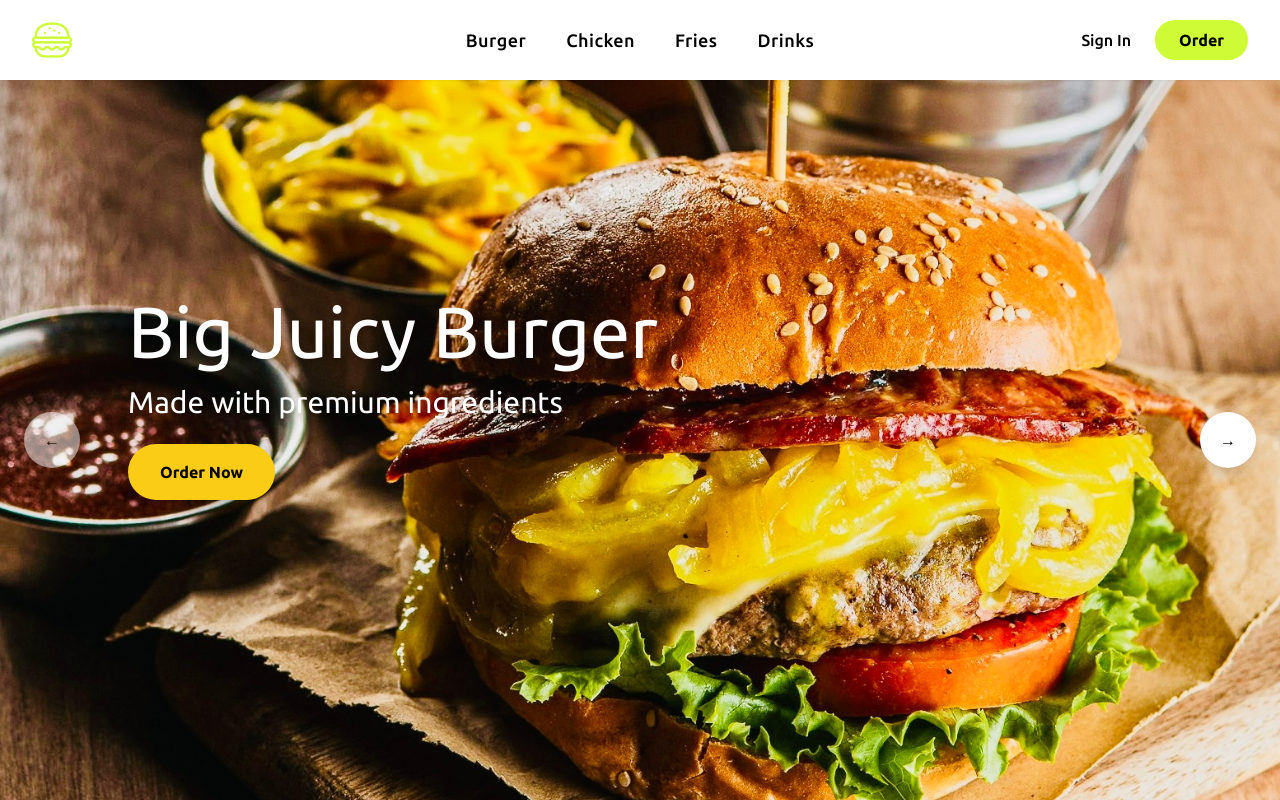
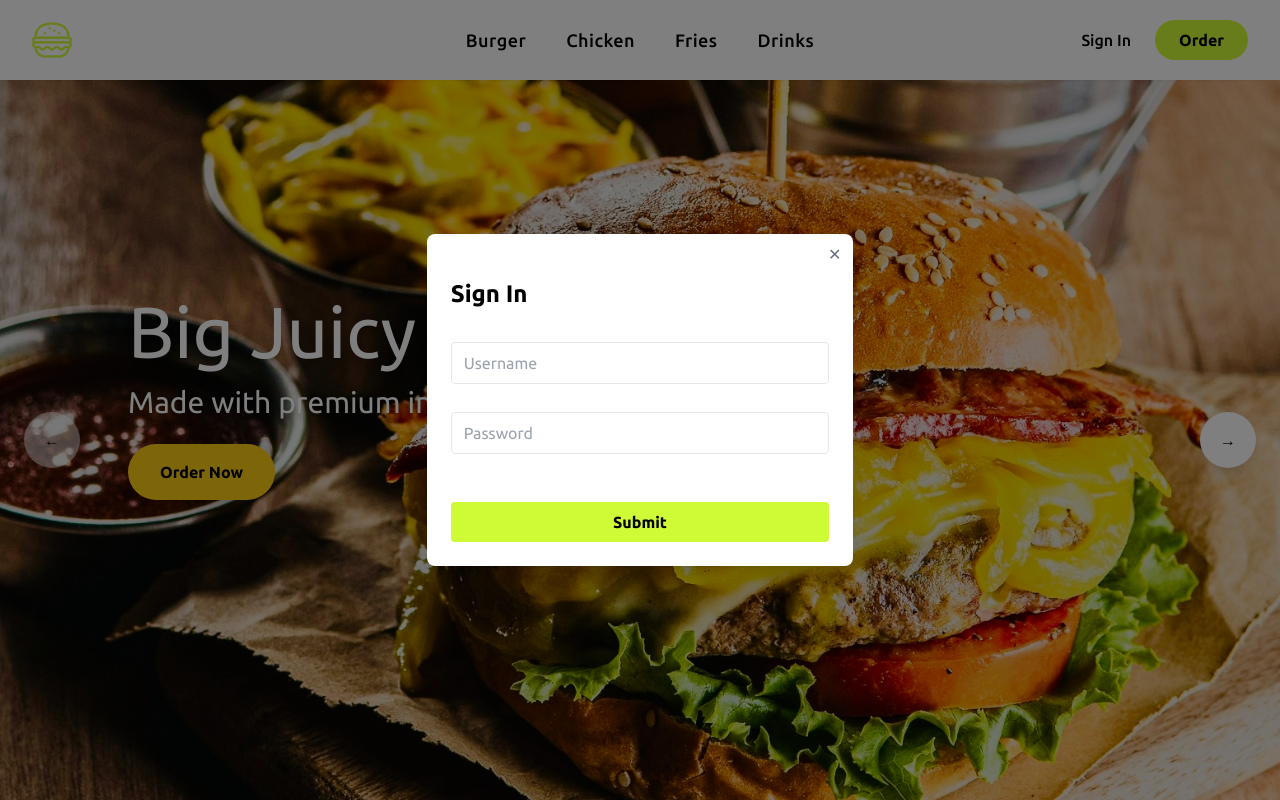
Before and after one commit to emmatwan0707-web/emmaburger-website, a React (Vite) app: page / in a window 1280 px wide. Both pictures are taken after a click on the button "Sign In". Shown: the top 800 px of the page. Built offline with nearby package versions, Linux system fonts and the light colour scheme; grey boxes are pictures that could not be loaded.

Commit message:
Add SignInModal component for login popup

```diff
--- a/src/components/Header.jsx
+++ b/src/components/Header.jsx
@@ -1,11 +1,14 @@
-import React from "react";
+import { useState } from "react";
 import Logo from "../assets/burger.png";
+import SignInModal from "./SignInModal";
 
 const Header = ({ onNavClick }) => {
+    const [isSignInOpen, setIsSignInOpen] = useState(false);
+
     return (
+        <>
             <header className="w-full bg-white text-black sticky top-0 z-50 shadow-sm">
                 <nav className="flex items-center h-20 px-8 w-full max-w-7xl mx-auto">
-
                     {/* Logo */}
                     <div className="flex-1 cursor-pointer">
                         <img src={Logo} alt="logo" className="w-10 h-10" />
@@ -13,44 +16,33 @@ const Header = ({ onNavClick }) => {
 
                     {/* Nav */}
                     <ul className="hidden md:flex space-x-10 font-medium text-lg tracking-wide">
-                    <li
-                        onClick={() => onNavClick("burger")}
-                        className="cursor-pointer hover:text-[#CFFA36] transition"
-                    >
-                        Burger
-                    </li>
-                    <li
-                        onClick={() => onNavClick("chicken")}
-                        className="cursor-pointer hover:text-[#CFFA36] transition"
-                    >
-                        Chicken
-                    </li>
-                    <li
-                        onClick={() => onNavClick("fries")}
-                        className="cursor-pointer hover:text-[#CFFA36] transition"
-                    >
-                        Fries
-                    </li>
-                    <li
-                        onClick={() => onNavClick("drinks")}
-                        className="cursor-pointer hover:text-[#CFFA36] transition"
-                    >
-                        Drinks
-                    </li>
+                        <li onClick={() => onNavClick("burger")} className="cursor-pointer hover:text-[#CFFA36] transition">Burger</li>
+                        <li onClick={() => onNavClick("chicken")} className="cursor-pointer hover:text-[#CFFA36] transition">Chicken</li>
+                        <li onClick={() => onNavClick("fries")} className="cursor-pointer hover:text-[#CFFA36] transition">Fries</li>
+                        <li onClick={() => onNavClick("drinks")} className="cursor-pointer hover:text-[#CFFA36] transition">Drinks</li>
                     </ul>
 
                     {/* Actions */}
                     <div className="flex-1 flex justify-end items-center space-x-6">
-                    <button className="hover:text-[#CFFA36] transition font-medium">
+                        <button
+                            onClick={() => setIsSignInOpen(true)}
+                            className="hover:text-[#CFFA36] transition font-medium"
+                        >
                             Sign In
                         </button>
                         <button className="bg-[#CFFA36] text-black px-6 py-2 rounded-full font-bold hover:brightness-90 transition">
                             Order
                         </button>
                     </div>
-
                 </nav>
             </header>
+
+            {/* Sign In Modal */}
+            <SignInModal
+                isOpen={isSignInOpen}
+                onClose={() => setIsSignInOpen(false)}
+            />
+        </>
     );
 };
 
--- /dev/null
+++ b/src/components/SignInModal.jsx
@@ -0,0 +1,57 @@
+
+import React, { useState } from "react";
+
+const SignInModal = ({ isOpen, onClose }) => {
+    const [username, setUsername] = useState("");
+    const [password, setPassword] = useState("");
+
+    const handleSubmit = (e) => {
+        e.preventDefault();
+        console.log("Username:", username);
+        console.log("Password:", password);
+        onClose();
+    };
+
+    if (!isOpen) return null;
+
+    return (
+        <div className="fixed inset-0 flex items-center justify-center z-50">
+            <div className="absolute inset-0 bg-black opacity-50" onClick={onClose}></div>
+            <div className="relative bg-white w-1/3 p-6 rounded-lg shadow-lg z-10">
+                <h2 className="text-2xl font-bold mb-8 mt-5">Sign In</h2>
+                <form onSubmit={handleSubmit} className="flex flex-col gap-4 h-50">
+                    <input
+                        type="text"
+                        placeholder="Username"
+                        value={username}
+                        onChange={(e) => setUsername(e.target.value)}
+                        className="border px-3 py-2 rounded focus:outline-none mb-3 focus:ring-2 focus:ring-[#CFFA36]"
+                        required
+                    />
+                    <input
+                        type="password"
+                        placeholder="Password"
+                        value={password}
+                        onChange={(e) => setPassword(e.target.value)}
+                        className="border px-3 py-2 rounded focus:outline-none focus:ring-2 focus:ring-[#CFFA36]"
+                        required
+                    />
+                    <button
+                        type="submit"
+                        className="bg-[#CFFA36] text-black font-bold px-4 py-2 rounded mt-8 hover:brightness-90"
+                    >
+                        Submit
+                    </button>
+                </form>
+                <button
+                    onClick={onClose}
+                    className="absolute top-2 right-2 text-gray-500 hover:text-gray-800 mr-1"
+                >
+                    ✕
+                </button>
+            </div>
+        </div>
+    );
+};
+
+export default SignInModal;
```
Lines whose indentation alone changed are shown as unchanged.
